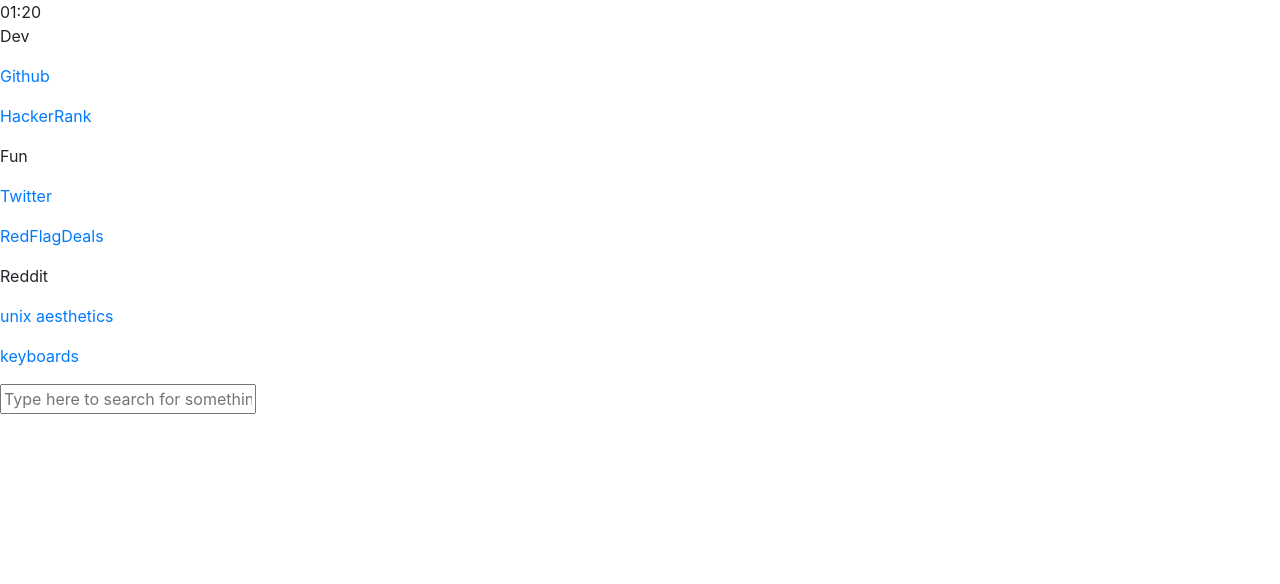
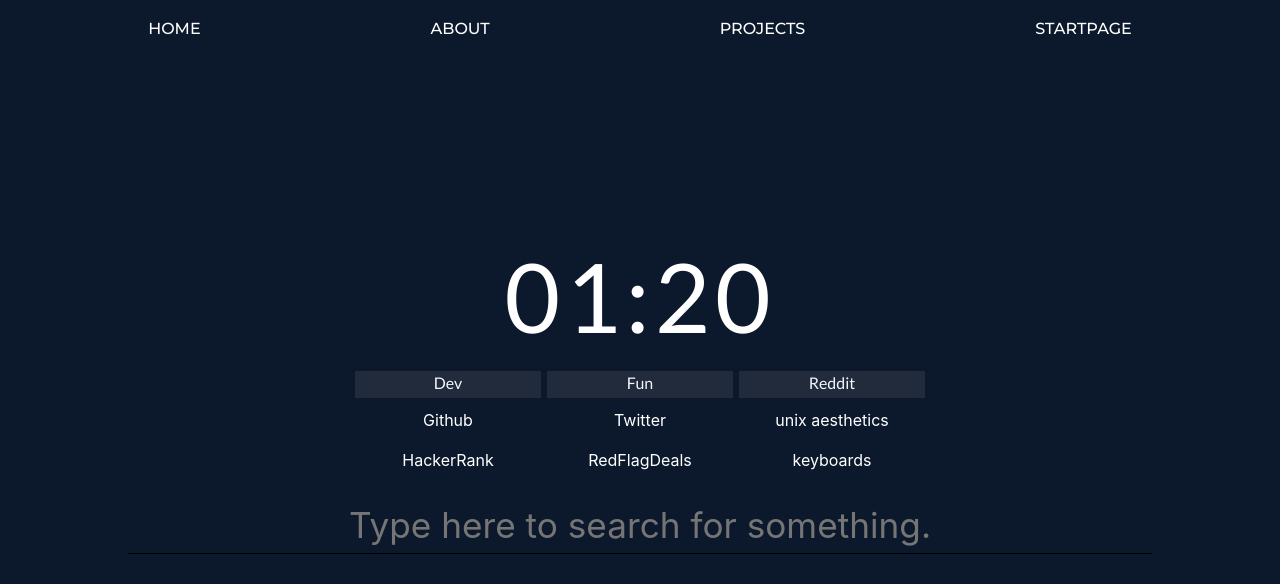
Before and after one commit to miiwo/miiwo.github.io, a Next.js app: page /startpage in a window 1280 px wide. Shown: the top 584 px of the page. Built offline with nearby package versions, Linux system fonts and the light colour scheme.

Commit message:
Update start page

```diff
--- a/pages/_app.js
+++ b/pages/_app.js
@@ -1,10 +1,10 @@
 //import '../src/stylesheets/index.css'
-//import '../src/stylesheets/projects.css'
-//import '../src/stylesheets/startpage.css'
 import '../src/stylesheets/mycustomcss.css'
 import '../src/stylesheets/general.css'
 import '../src/stylesheets/home.css'
 import '../src/stylesheets/about.css'
+import '../src/stylesheets/projects.css'
+import '../src/stylesheets/startpage.css'
 
 import { Helmet } from "react-helmet";
 import Layout from '../src/components/layout';
--- a/pages/startpage.js
+++ b/pages/startpage.js
@@ -10,7 +10,7 @@
     return (
 	    <div className="startpage">
 			<Clock />
-			<div className="startpage-table">
+			<div className="startpageTable">
 				<Bookmark header="Dev" items={info.bookmark_one} />
 				<Bookmark header="Fun" items={info.bookmark_two} />
 				<Bookmark header="Reddit" items={info.bookmark_three} />
--- a/src/components/bookmarks.js
+++ b/src/components/bookmarks.js
@@ -1,15 +1,15 @@
 import React from 'react'
-import './bookmarks.module.css'
+import styles from './bookmarks.module.css'
 
 function Bookmark(props) {
     const items = Object.entries(props.items);
     const bkmk = items.map(([key, value], i) =>
-        <a key={i} className="bookmark-link" href={"http://"+value}><p>{key}</p></a>
+        <a key={"bkmk" + i} className={styles.bookmarkLink} href={"http://"+value}><p className={styles.bookmarkLink} >{key}</p></a>
     )
 
     return (
-	<div className="bookmark-col">
-	    <p className="bookmark-header">{props.header}</p>
+	<div className={styles.bookmarkCol}>
+	    <p className={styles.bookmarkHeader}>{props.header}</p>
 	    {bkmk}
 	</div>
     )
--- a/src/components/bookmarks.module.css
+++ b/src/components/bookmarks.module.css
@@ -1,17 +1,19 @@
 @import url('https://fonts.googleapis.com/css2?family=Lato:ital@1&display=swap');
 
-.bookmark-link {
+.bookmarkLink {
     display: block;
     color: white;
+    text-align: center;
 }
 
-.bookmark-link:hover {
+.bookmarkLink:hover {
     transition: 0.8s;
     background-color: #da994579;
     color: white;
+    text-decoration: none;
 }
 
-.bookmark-header {
+.bookmarkHeader {
     font-family: 'Lato', sans-serif;
     font-size: 16px;
     padding-bottom: 3px;
@@ -19,15 +21,16 @@
     background: #212b3b;
     color: aliceblue;
     margin-bottom: 10px;
+    text-align: center;
 }
 
-.bookmark-col {
+.bookmarkCol {
     display: table-cell;
     min-width: 15vw;
 }
 
 @media only screen and (max-width: 600px) {
-    .bookmark-col {
+    .bookmarkCol {
         min-width: 30vw;
     }
 }
--- a/src/components/clock.js
+++ b/src/components/clock.js
@@ -1,5 +1,5 @@
 import React from 'react'
-import './clock.module.css'
+import styles from './clock.module.css'
 
 class Clock extends React.Component {
     constructor(props) {
@@ -25,7 +25,7 @@
 
     render() {
 		return (
-	    	<div id="center_clock"><time id="clock">{this.state.hours}:{this.state.minutes}</time></div>
+	    	<div className={styles.center}><time className={styles.clock}>{this.state.hours}:{this.state.minutes}</time></div>
 		)
     }
 
--- a/src/components/clock.module.css
+++ b/src/components/clock.module.css
@@ -1,12 +1,12 @@
 @import url('https://fonts.googleapis.com/css?family=Lato:400,900');
 
-#clock {
+.clock {
     font-family: Lato, sans-serif;
     font-size: 6rem;
     letter-spacing: .05em;
 }
 
-#center_clock {
+.center {
     width: 100%;
     text-align: center;
 }
--- a/src/components/searchbar.js
+++ b/src/components/searchbar.js
@@ -1,11 +1,11 @@
 import React from 'react'
-import './searchbar.module.css'
+import styles from './searchbar.module.css'
 
 const search_url = 'https://duckduckgo.com/?q=';
 
 function SearchSuggestionBox(props) {
     const suggestionList = props.suggestions.length >= 3 ? props.suggestions.slice(0, 3).map((s, i) =>
-																<li key={i} className="search-suggestions">
+																<li key={i} className={styles.searchSuggestions}>
 																	<a href={search_url+s}>{s}</a>
 																</li>)
 														: [];
@@ -46,8 +46,8 @@
     render() {
 		return (
 	    	<>
-				<form autoComplete="off" spellCheck="false" action="https://www.duckduckgo.com/" method="get" target="_blank" id="search-form">
-					<input name="q" type="text" value={this.state.value} onChange={this.handleChange} id="searchbar" placeholder="Type here to search for something." />
+				<form autoComplete="off" spellCheck="false" action="https://www.duckduckgo.com/" method="get" target="_blank" id={styles.searchForm}>
+					<input name="q" type="text" value={this.state.value} onChange={this.handleChange} id={styles.searchbar} placeholder="Type here to search for something." />
 					<SearchSuggestionBox suggestions={this.state.suggestions} />
 				</form>
 	    	</>
--- a/src/components/searchbar.module.css
+++ b/src/components/searchbar.module.css
@@ -9,12 +9,12 @@
     color: #050a12;
 }
 
-.search-suggestions {
+.searchSuggestions {
     display: inline-block;
     margin: 20px 100px;
 }
 
-#search-form {
+#searchForm {
     text-align: center;
     margin-top: 10px;
 }
--- a/src/stylesheets/startpage.css
+++ b/src/stylesheets/startpage.css
@@ -1,17 +1,15 @@
 .startpage {
+    position: absolute;
+    top: 0%;
+    left: 0%;
     width: 100vw;
     height: 100vh;
     padding-top: 28vh;
-    /*background: #1A1E23;*/
     color: white;
-    position: absolute;
-    top: 0%;
-    left: 0%;
     background: #0c192c;
-    z-index: -1;
 }
 
-.startpage-table {
+.startpageTable {
     display: table;
     margin: 0 auto;
     table-layout: fixed;
```
